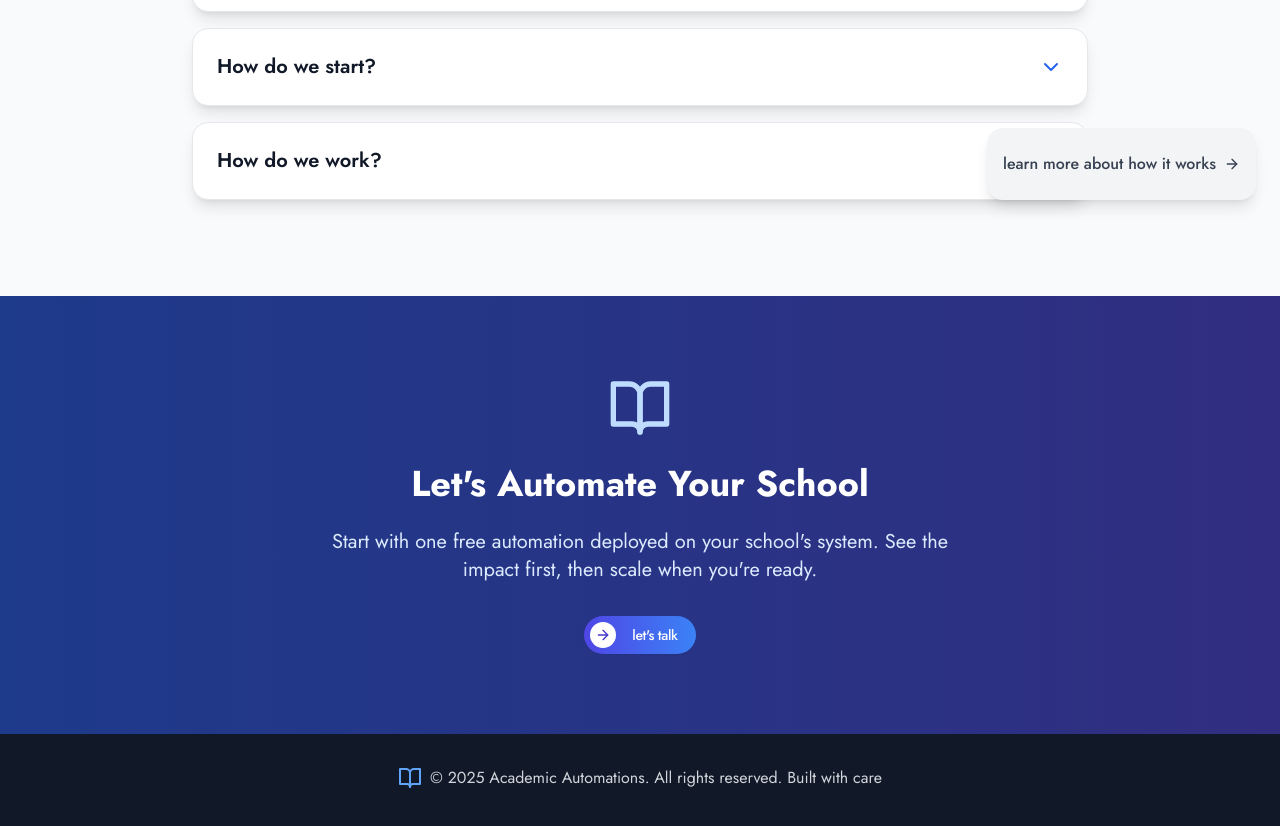
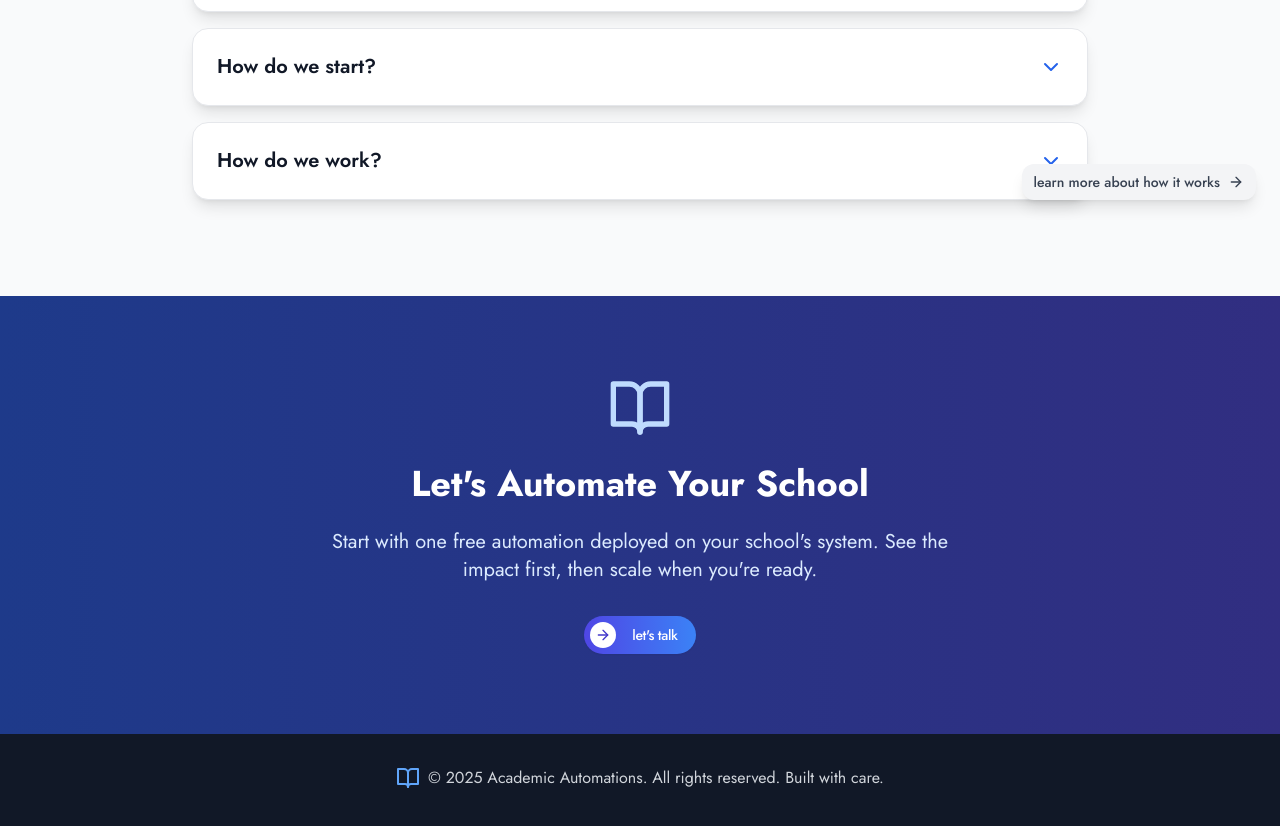
Before and after one commit to prismodexAI/AcademicAutomationsABC, a React (Vite) app: page / in a window 1280 px wide. Shown: the part 3001-3827 px from the top of the page. Built offline with nearby package versions, Linux system fonts and the light colour scheme.

Commit message:
Updated App.tsx

```diff
--- a/src/App.tsx
+++ b/src/App.tsx
@@ -591,13 +591,13 @@ export default function App() {
           <div className="absolute bottom-24 right-6 max-w-7xl mx-auto">
             <motion.button
               onClick={() => setCurrentPage('blog')}
-              className="inline-flex items-center gap-2 px-4 py-6 bg-gray-100 text-gray-700 rounded-2xl shadow-lg hover:bg-gray-200 hover:shadow-xl transition-all duration-300 hover:-translate-y-1 focus:outline-none focus:ring-2 focus:ring-gray-300"
+              className="inline-flex items-center gap-2 px-3 py-2 bg-gray-100 text-gray-700 rounded-xl shadow-lg hover:bg-gray-200 hover:shadow-xl transition-all duration-300 hover:-translate-y-1 focus:outline-none focus:ring-2 focus:ring-gray-300 text-sm"
               initial={{ opacity: 0, y: 20 }}
               whileInView={{ opacity: 1, y: 0 }}
               viewport={{ once: true }}
               transition={{ delay: 0.5 }}
-              whileHover={{ scale: 1.05 }}
-              whileTap={{ scale: 0.95 }}
+              whileHover={{ scale: 1.03 }}
+              whileTap={{ scale: 0.97 }}
             >
               <span className="font-medium">learn more about how it works</span>
               <ArrowRight className="h-4 w-4" />
@@ -628,7 +628,7 @@ export default function App() {
         <div className="max-w-7xl mx-auto px-4 text-center">
           <div className="flex items-center justify-center mb-4">
             <BookOpen className="h-6 w-6 text-blue-400 mr-2" />
-            <p className="text-gray-300">© 2025 Academic Automations. All rights reserved. Built with care</p>
+            <p className="text-gray-300">© 2025 Academic Automations. All rights reserved. Built with care.</p>
           </div>
         </div>
       </footer>
```
